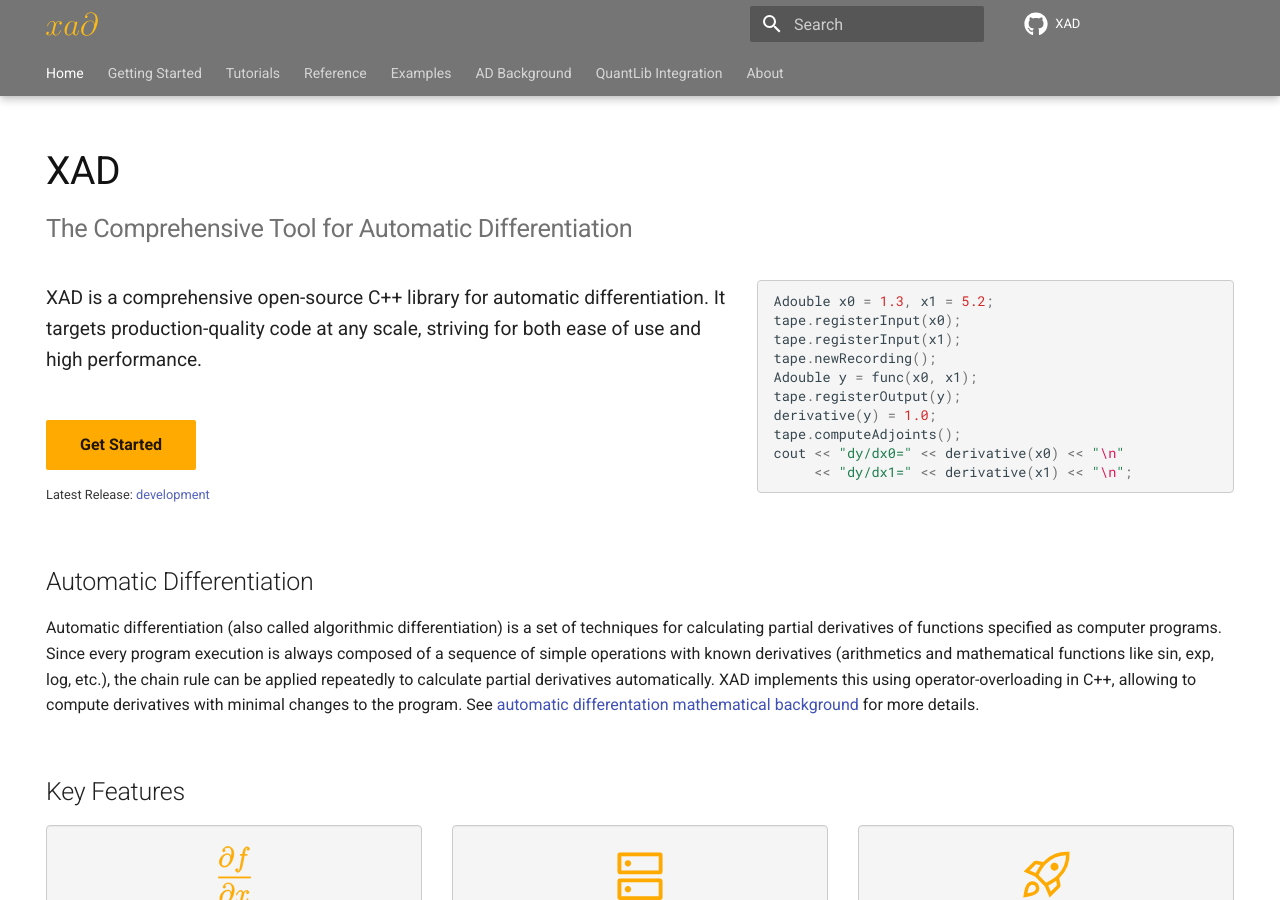
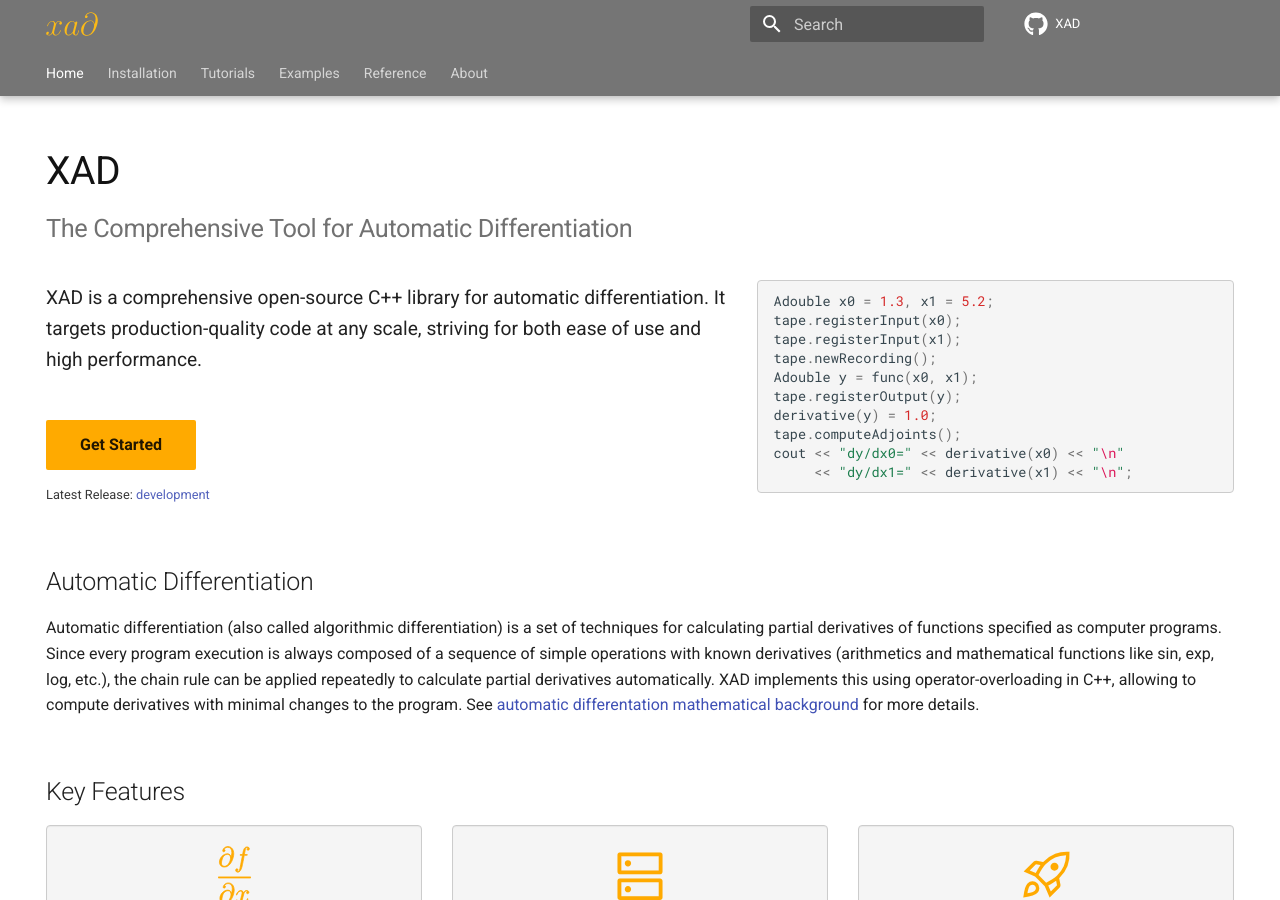
Before and after one commit to auto-differentiation/xad, an MkDocs documentation site: the page built from docs/README.md, in a window 1280 px wide and 900 px high. Built offline with MkDocs 1.6.1 and Material for MkDocs 9.7.7, drawn with Linux system fonts in a browser that asks for light colours; comment, search, counter and statistics services are not loaded.

Commit message:
update in documentation navigation

```diff
--- a/mkdocs.yml
+++ b/mkdocs.yml
@@ -132,13 +132,17 @@
 
 nav:
   - Home: README.md
-  - Getting Started: getting_started.md
+  - Installation: getting_started.md
   - Tutorials:
+    - AD Background:  aad.md
     - Basic Usage: tutorials/basic.md
     - External Functions: tutorials/external_functions.md
     - Checkpointing: tutorials/checkpointing.md
     - Higher-Order Derivatives: tutorials/higher_order.md
     - Handling Discontinuities: tutorials/smoothed_math.md
+  - Examples:
+    - Examples: examples.md
+    - QuantLib Integration: quantlib.md
   - Reference:
     - Headers and Namespaces: ref/headers.md
     - AD Mode Interface: ref/interface.md
@@ -153,7 +157,4 @@
     - CheckpointCallback: ref/chkpt_cb.md
     - Exceptions: ref/exceptions.md
     - Version Information: ref/version.md
-  - Examples: examples.md
-  - AD Background:  aad.md
-  - QuantLib Integration: quantlib.md
   - About: about.md
```
